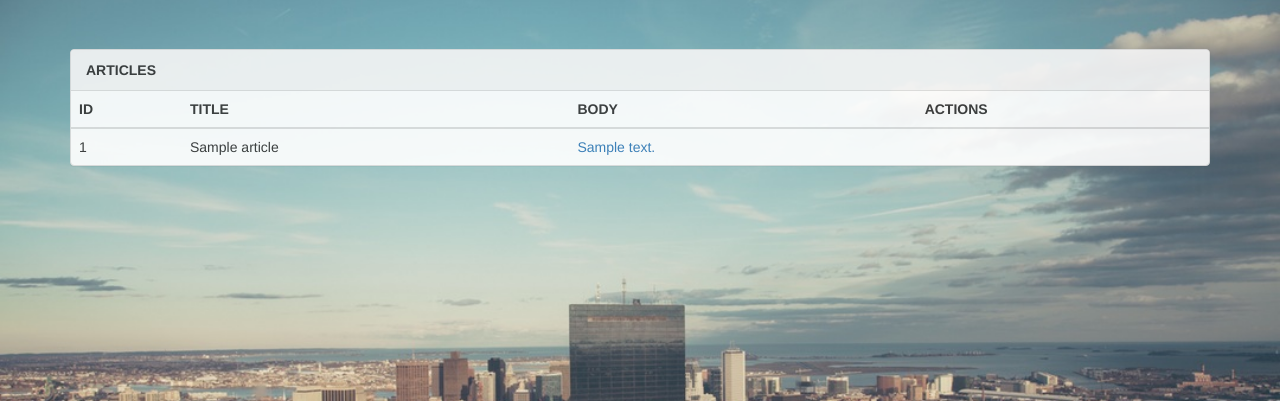
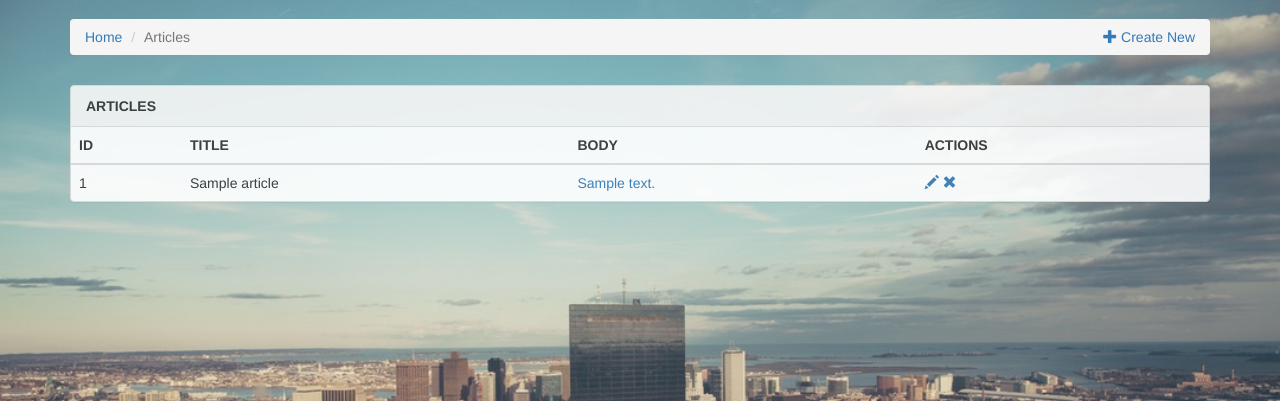
Before and after one commit to jcchikikomori/MyCI3, a CodeIgniter app: page /database/index.php/articles/index/1 in a window 1280 px wide. Shown: the part 51-452 px from the top of the page. Run offline with CodeIgniter, Linux system fonts and the light colour scheme; tables that the repository leaves empty hold one stand-in row (values such as "Sample post"); some libraries are stand-ins or nearby versions.

Commit message:
Decorating some UI

```diff
--- a/application/views/articles/index.php
+++ b/application/views/articles/index.php
@@ -1,4 +1,11 @@
 <div class="container">
+	<ol class="breadcrumb">
+	  <li><a href="<?php echo $this->config->item('URL'); ?>">Home</a></li>
+	  <li class="active">Articles</li>
+	  <a class="pull-right" href="<?php echo $this->config->item('URL'); ?>">
+	  	<i class="glyphicon glyphicon-plus"></i> Create New
+  	  </a>
+	</ol>
 	<div class="panel panel-default">
 		<div class="panel-heading">
 			<b>ARTICLES</b>
@@ -18,7 +25,10 @@
 						<td><?php echo $q->article_id; ?></td>
 						<td><?php echo $q->title; ?></td>
 						<td><a href="<?php echo $this->config->item('URL'); ?>/articles/details/<?php echo $q->article_id; ?>"><?php echo $q->article_body; ?></a></td>
-						<td></td>
+						<td>
+							<a href="<?php echo $this->config->item('URL'); ?>/articles/edit/<?php echo $q->article_id; ?>"><i class="glyphicon glyphicon-pencil"></i></a>
+							<a href="<?php echo $this->config->item('URL'); ?>/articles/delete/<?php echo $q->article_id; ?>"><i class="glyphicon glyphicon-remove"></i></a>
+						</td>
 					</tr>
 				<?php } ?>
 			</tbody>
```
Also changed, not shown: application/views/articles/details.php (+10 -1 lines).
